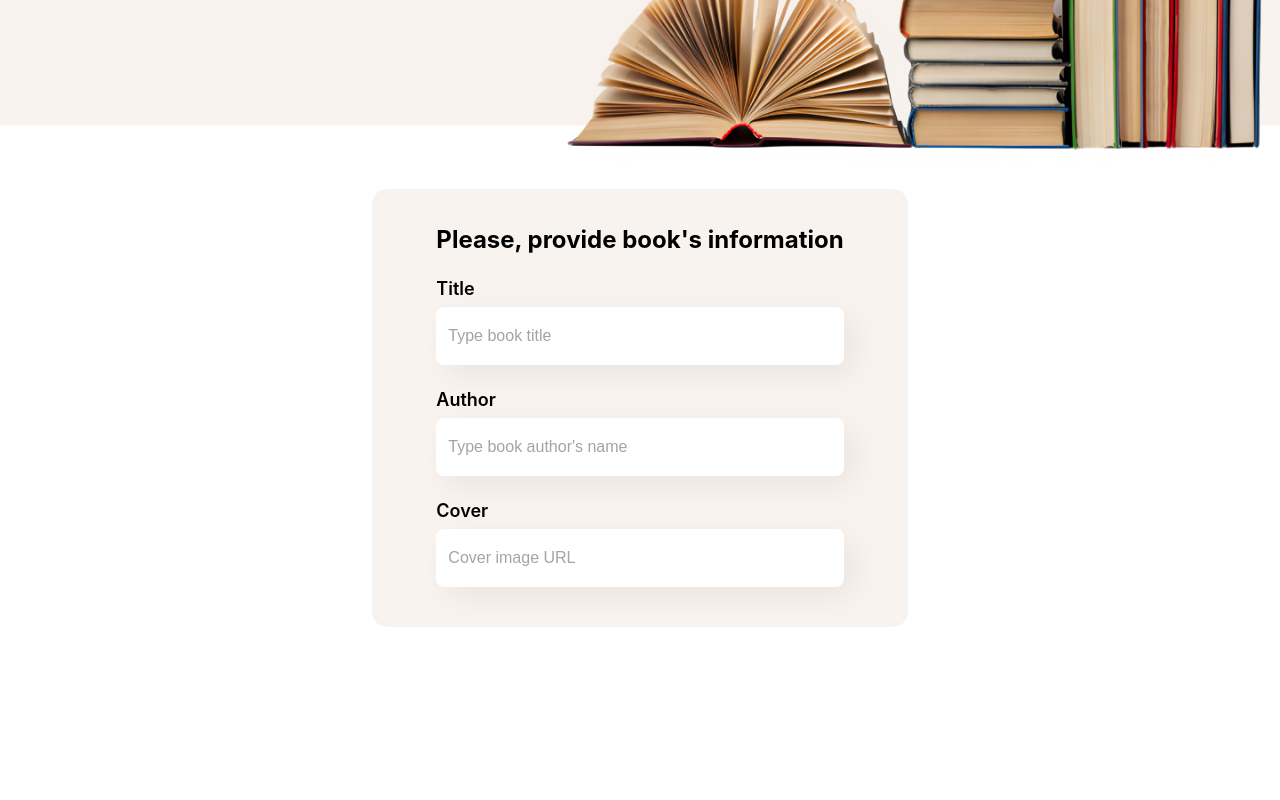
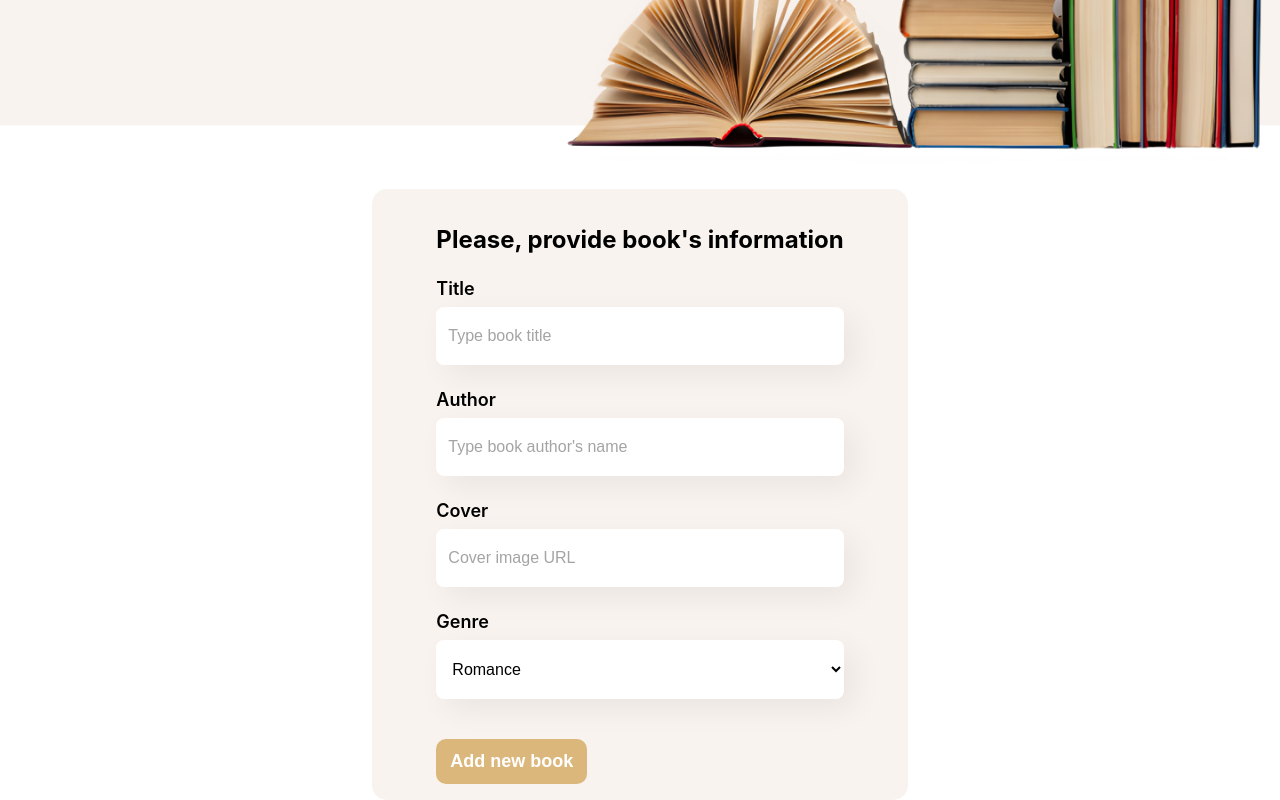
Before and after one commit to CinthiaBecher/bookshelf_react_app, a JavaScript app in the folder book-shelf-react-app/bookshelf/: page / in a window 1280 px wide. Shown: the part 369-1169 px from the top of the page. Before the commit the page ends 996 px from the top, so only its background shows below. Built offline with nearby package versions, Linux system fonts and the light colour scheme; the HTML template or start-up script is replaced by a standard one.

Commit message:
New Components: button and dropdown

```diff
--- /dev/null
+++ b/book-shelf-react-app/bookshelf/src/components/Button/Button.css
@@ -0,0 +1,16 @@
+.button{
+    background-color: #DCB77C;
+    color: #fff;
+    border-radius: 10px;
+    font-weight: 600;
+    font-size: 18px;
+    padding: 12px 14px;
+    border: none;
+    cursor: pointer;
+    margin-top:40px;
+}
+
+.button:hover {
+    background-color: #caa260;
+
+}
--- /dev/null
+++ b/book-shelf-react-app/bookshelf/src/components/Button/index.js
@@ -0,0 +1,10 @@
+import './Button.css'
+
+const Button = (props) => {
+    return (
+        <button className='button'>
+            {props.children}
+        </button>)
+}
+
+export default Button
--- /dev/null
+++ b/book-shelf-react-app/bookshelf/src/components/Dropdown/Dropdown.css
@@ -0,0 +1,22 @@
+.dropdown label{
+    display: block;
+    margin-bottom: 8px;
+    font-size: 18px;
+    font-weight: 600;
+}
+
+.dropdown select {
+    font-size: 16px;
+    background: #FFFFFF;
+    box-shadow: 10px 10px 30px rgba(0, 0, 0, 0.06);
+    border-radius: 8px;
+    width: 100%;
+    border: none;
+    padding: 20px 12px;
+    box-sizing: border-box;
+}
+
+
+select:focus {
+    outline: 0;
+}
--- /dev/null
+++ b/book-shelf-react-app/bookshelf/src/components/Dropdown/index.js
@@ -0,0 +1,14 @@
+import './Dropdown.css'
+
+const Dropdown = (props) =>{
+    return (
+        <div className='dropdown'>
+            <label>{props.label}</label>
+            <select>
+                {props.items.map (item => <option key={item}>{item}</option>)}
+            </select>
+        </div>
+    )
+}
+
+export default Dropdown
--- a/book-shelf-react-app/bookshelf/src/components/Form/index.js
+++ b/book-shelf-react-app/bookshelf/src/components/Form/index.js
@@ -1,15 +1,34 @@
 import './Form.css'
 import InputText from '../InputText';
+import Dropdown from '../Dropdown';
+import Button from '../Button';
 
 const Form = () => {
+
+    const genres = [
+        'Romance',
+        'Action/Adventure',
+        'History',
+        'Fantasy',
+        'Horror/Mystery',
+        'Biography',
+        'Self-help',
+        'Economics/Finance'
+    ]
+
+    const save = (evento) => {
+        evento.preventDefault()
+    }
+
     return (
         <section className='form'>
-            <form>
+            <form onSubmit={save}>
                 <h2>Please, provide book's information</h2>
-                <InputText label="Title" placeholder="Type book title" />
-                <InputText label="Author" placeholder="Type book author's name" />
-                <InputText label="Cover" placeholder="Cover image URL" />
-
+                <InputText required = {true} label="Title" placeholder="Type book title" />
+                <InputText required = {true} label="Author" placeholder="Type book author's name" />
+                <InputText required = {true} label="Cover" placeholder="Cover image URL" />
+                <Dropdown label = "Genre" items = {genres}></Dropdown>
+                <Button>Add new book</Button>
             </form>
         </section>
     )
--- a/book-shelf-react-app/bookshelf/src/components/InputText/index.js
+++ b/book-shelf-react-app/bookshelf/src/components/InputText/index.js
@@ -4,7 +4,7 @@ const InputText = (props) => {
     return (
         <div className="input-text">
             <label>{props.label}</label>
-            <input placeholder={props.placeholder}/>
+            <input required = {props.required} placeholder={props.placeholder}/>
         </div>
     )
 }
```
